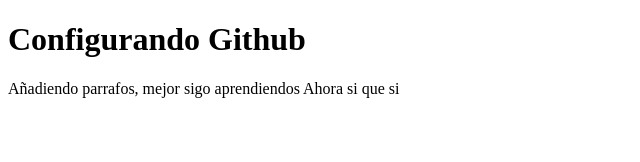
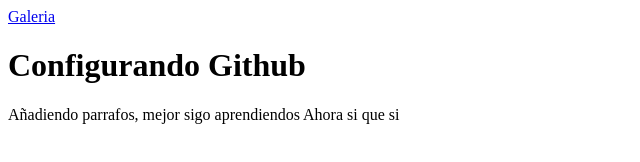
Before and after one commit to leger74/git, a plain HTML site: page index.html in a window 1280 px wide. Shown: the whole page, without its empty margins (0-640 px from the left). Drawn offline with Linux system fonts and the light colour scheme.

Commit message:
añado galeria y lo subo

```diff
--- a/index.html
+++ b/index.html
@@ -7,6 +7,12 @@
     <title>Document</title>
 </head>
 <body>
+    <header>
+        <nav>
+            <a href="./views/galeria.html">Galeria</a>
+
+        </nav>
+    </header>
     <h1>Configurando Github</h1>
     <p>Añadiendo parrafos, mejor sigo aprendiendos <span>Ahora si que si</span></p>
 
```
Also changed, not shown: views/galeria.html (added).
